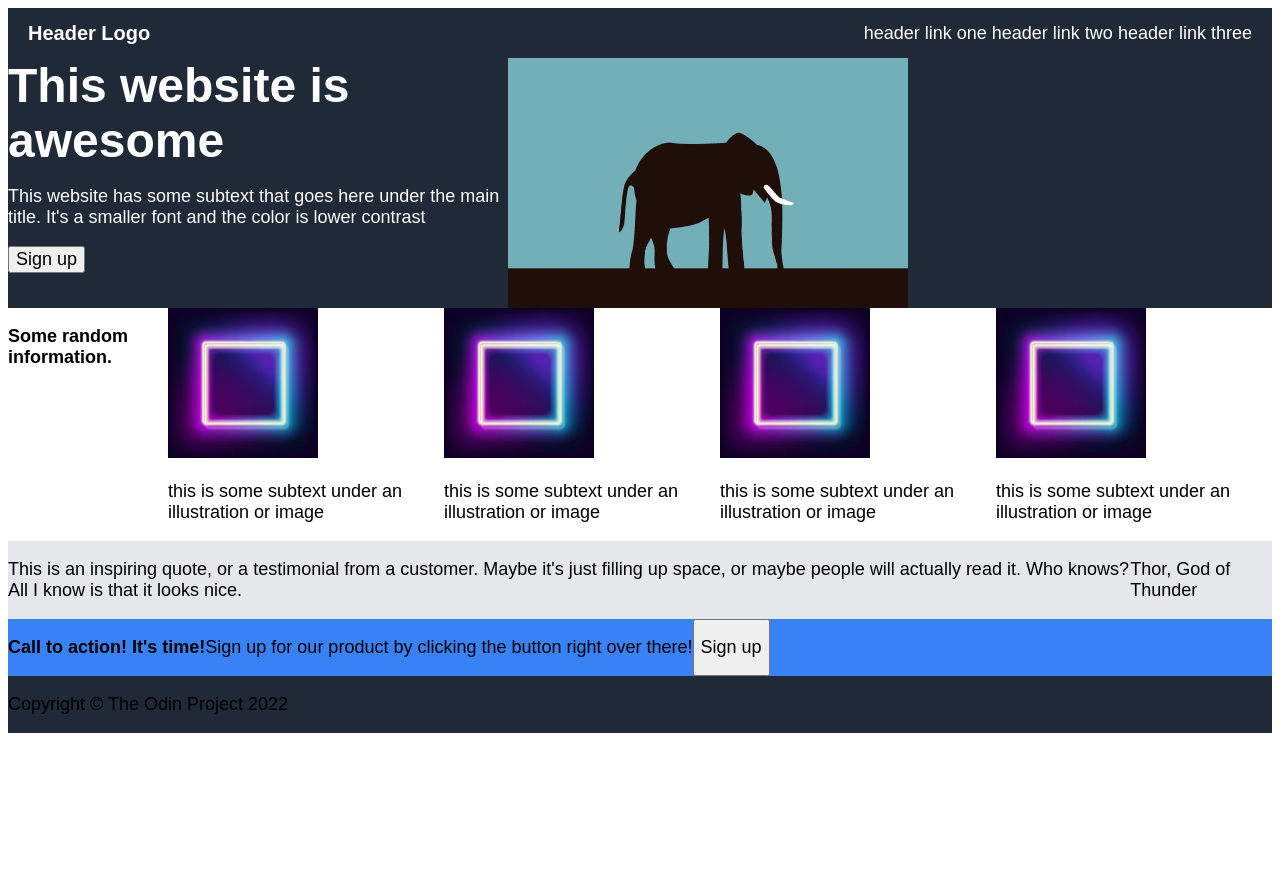
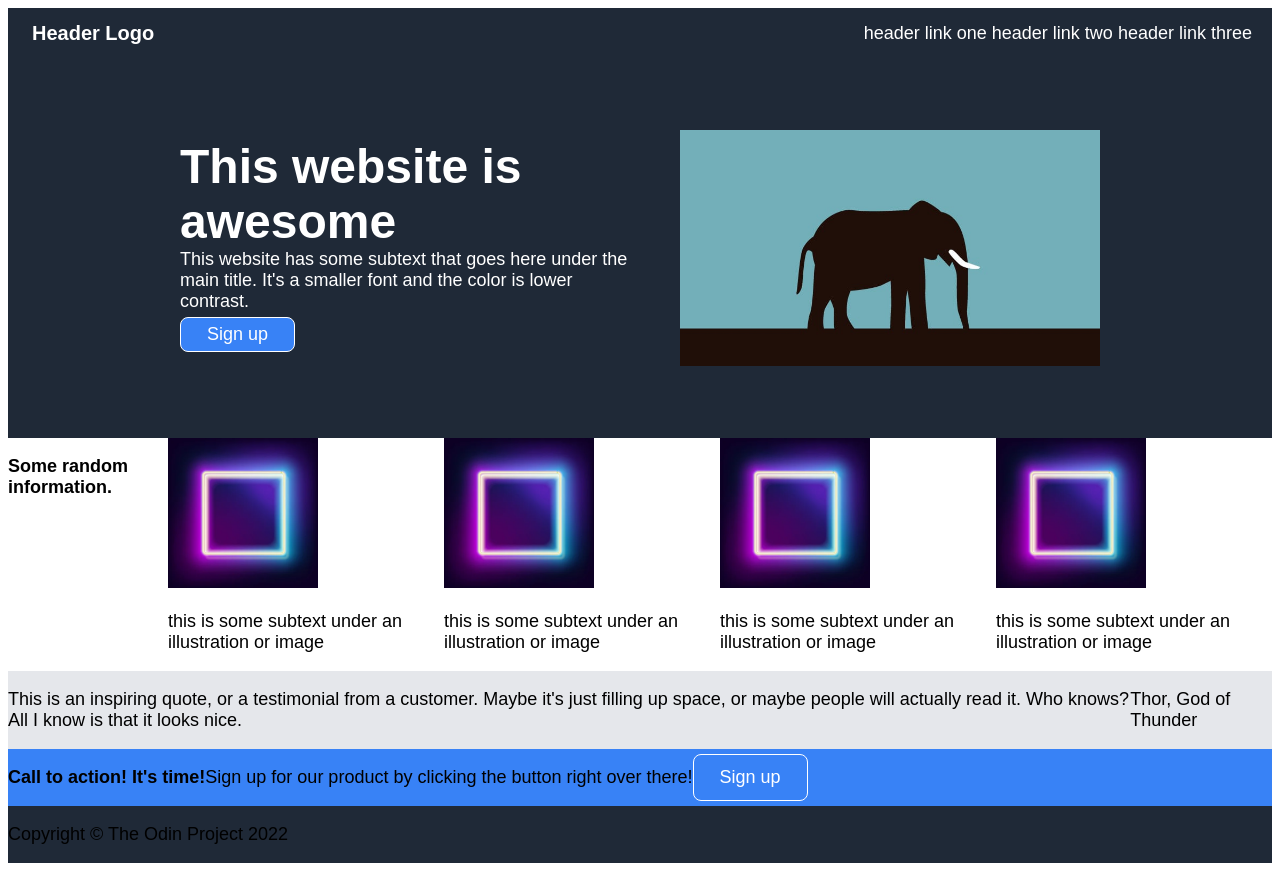
Before and after one commit to EthanCope/odin-landing-page, a plain HTML site: page index.html in a window 1280 px wide. Before the commit the page ends 800 px from the top, so only its background shows below. Drawn offline with Linux system fonts and the light colour scheme.

Commit message:
Clean up the greeting segment and stylize button

```diff
--- a/index.html
+++ b/index.html
@@ -23,14 +23,14 @@
           <h1 class="header-text">This website is awesome <br /></h1>
           <p class="discription">
             This website has some subtext that goes here under the main title.
-            It's a smaller font and the color is lower contrast
+            It's a smaller font and the color is lower contrast.
           </p>
           <button class="sign-up-btn">Sign up</button>
         </div>
         <img
           src="images/place-holder-image.jpeg"
           length="300px"
-          width="400px"
+          width="420px"
         />
       </div>
 
--- a/style.css
+++ b/style.css
@@ -14,7 +14,7 @@
   justify-content: space-between;
 }
 .logo {
-  margin-left: 20px;
+  margin-left: 24px;
   font-size: 20px;
 }
 .header-link-container {
@@ -34,16 +34,23 @@ a:visited {
 .greeting {
   display: flex;
   width: auto;
-  height: 250px;
+  height: 380px;
   background-color: #1f2937;
   color: white;
+  justify-content: center;
+  align-items: center;
 }
 .intro-text {
-  width: 500px;
+  width: 450px;
+  margin-right: 50px;
 }
 .header-text {
   font-size: 48px;
   margin: 0;
+}
+.discription {
+  margin: 0;
+  font-size: 18px;
 }
 
 .card-container {
@@ -64,3 +71,17 @@ footer {
   display: flex;
   background-color: #1f2937;
 }
+button {
+  padding: 6px 26px;
+  background-color: #3882f6;
+  border-radius: 8px;
+  border: 1px solid white;
+  margin: 5px;
+  margin-left: 0;
+  color: white;
+  transition-duration: 0.4s;
+}
+button:hover {
+  cursor: pointer;
+  background-color: #3881f6db;
+}
```
